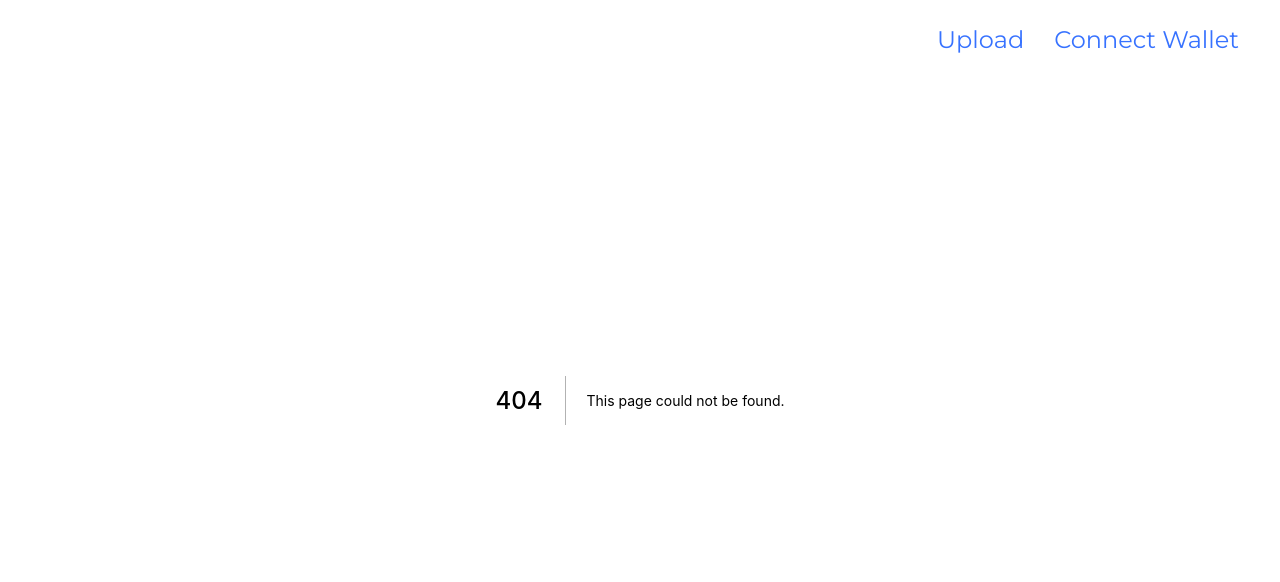
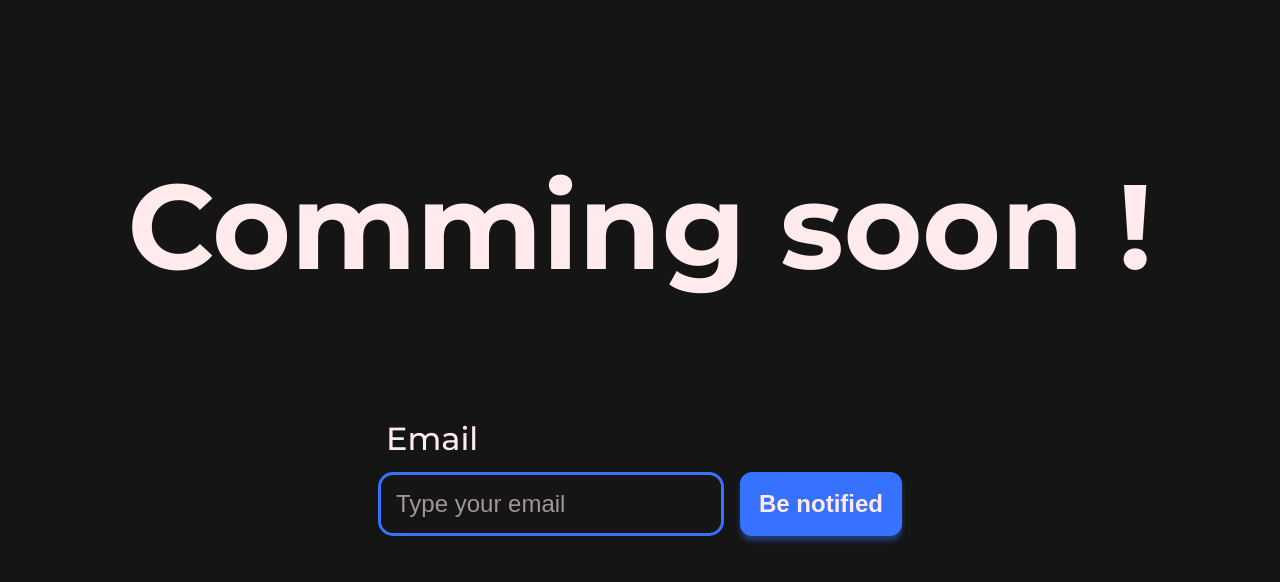
Before and after one commit to cocodev1/notenft, a Next.js app: page /soon in a window 1280 px wide. Before the commit this address had no page. Shown: the top 582 px of the page. Built offline with nearby package versions, Linux system fonts and the light colour scheme.

Commit message:
Add soon page

```diff
--- a/package.json
+++ b/package.json
@@ -9,6 +9,7 @@
   },
   "dependencies": {
     "@hookform/resolvers": "1.3.6",
+    "@mailchimp/mailchimp_marketing": "^3.0.41",
     "@openzeppelin/contracts": "^3.4.1",
     "@pinata/sdk": "^1.1.13",
     "@truffle/hdwallet-provider": "1.2.2",
--- a/pages/_app.js
+++ b/pages/_app.js
@@ -39,8 +39,8 @@ function MyApp({ Component, pageProps }) {
          <Head>
           <title>NFT Note</title>
           <link rel="icon" href="/notebook.ico" />
-        </Head>
-        <Header />
+         </Head>
+        {/*<Header />*/}
         <Component {...pageProps} />
       </FileContext.Provider>
     </AccountContext.Provider>
--- /dev/null
+++ b/pages/api/notified.js
@@ -0,0 +1,18 @@
+const client = require("@mailchimp/mailchimp_marketing")
+
+client.setConfig({
+    apiKey: process.env.MAILCHIMP_API_KEY,
+    server: "us1",
+  });
+
+export default async function handler(req, res) {
+
+    const { email } = req.body
+
+    const response = await client.lists.addListMember("2abee6de60", {
+        email_address: email,
+        status: "subscribed",
+    })
+
+    res.send({response})
+}
--- a/pages/index.js
+++ b/pages/index.js
@@ -10,10 +10,10 @@ export default function Home() {
         <h1 className={styles.welcomeTitle}>Buy and sell notes <br /> as NFTs</h1>
         <h2 className={styles.welcomeDescription}>Tokenize your notes on the Blockchain <br/> and sell it to OpenSea and Rarible</h2>
         <div className={styles.welcomeButtons}>
-          <Link href='/upload'>
+          <Link href='/soon'>
             <button className={styles.welcomeButton}>Upload</button>
           </Link>
-          <Link href='/market'>
+          <Link href='/soon'>
             <button className={styles.marketButton + ' ' + styles.welcomeButton}>Market</button>
           </Link>
         </div>
--- /dev/null
+++ b/pages/soon.js
@@ -0,0 +1,49 @@
+import styles from '../styles/Soon.module.css'
+import { useForm } from 'react-hook-form'
+import { yupResolver } from '@hookform/resolvers/yup'
+import * as yup from "yup"
+import Input from '../components/Input'
+import BigTitle from '../components/BigTitle'
+import {useState} from 'react'
+
+const schema = yup.object().shape({
+    email: yup.string().email().required()
+})
+
+export default function Soon() {
+
+    const [sent, setSent] = useState(false)
+
+    const { register, handleSubmit, watch, formState: { errors } } = useForm({
+        resolver: yupResolver(schema)
+    })
+    const onSubmit = async data => {
+
+        const res = await fetch('/api/notified', {
+            body: JSON.stringify({email: data.email}),
+            headers: {
+                'Content-Type': 'application/json'
+            },
+            method: 'POST'
+        })
+        if(res.ok) setSent(true)
+
+    }
+    return(
+        <>
+            {!sent && <div className={styles.container}>
+                <BigTitle>Comming soon !</BigTitle>
+                <form className={styles.formContainer} onSubmit={handleSubmit(onSubmit)}>
+                    <Input register={register} name='email' placeholder='Type your email'>Email</Input>
+                    <input type='submit' value='Be notified' className={styles.submit}/>
+                </form>
+                <p className={styles.error}>{errors.email?.message}</p>
+            </div>}
+            {sent && <div className={styles.container}>
+                <BigTitle>Thank you</BigTitle>
+                </div>}
+        </>
+
+    )
+
+}
--- /dev/null
+++ b/styles/Soon.module.css
@@ -0,0 +1,37 @@
+.container {
+    width: 100%;
+    height: 80vh;
+    display: flex;
+    flex-direction: column;
+    justify-content: center;
+    align-items: center;
+}
+
+.submit {
+    text-decoration: none;
+    display: inline-block;
+    outline: none;
+    border: 4px solid #3772FF;
+    border-radius: 12px;
+    padding: 14px 15px;
+    color: #FFEBEC;
+    background-color: #3772FF;
+    font-weight: 700;
+    font-size: 24px;
+    margin-top: 20px;
+    box-shadow: 0 5px 5px #3772FF66;
+    cursor: pointer;
+    display: flex;
+    justify-content: center;
+    align-self: flex-end;
+    margin-left: 16px;
+}
+
+.formContainer {
+    display:  flex;
+    flex-direction: row;
+}
+
+.error {
+    color: #ff4242;
+}
```
Also changed, not shown: .well_known/brave-rewards-verification.txt (deleted), 1 other file (tests, documents, lock files or other folders).
